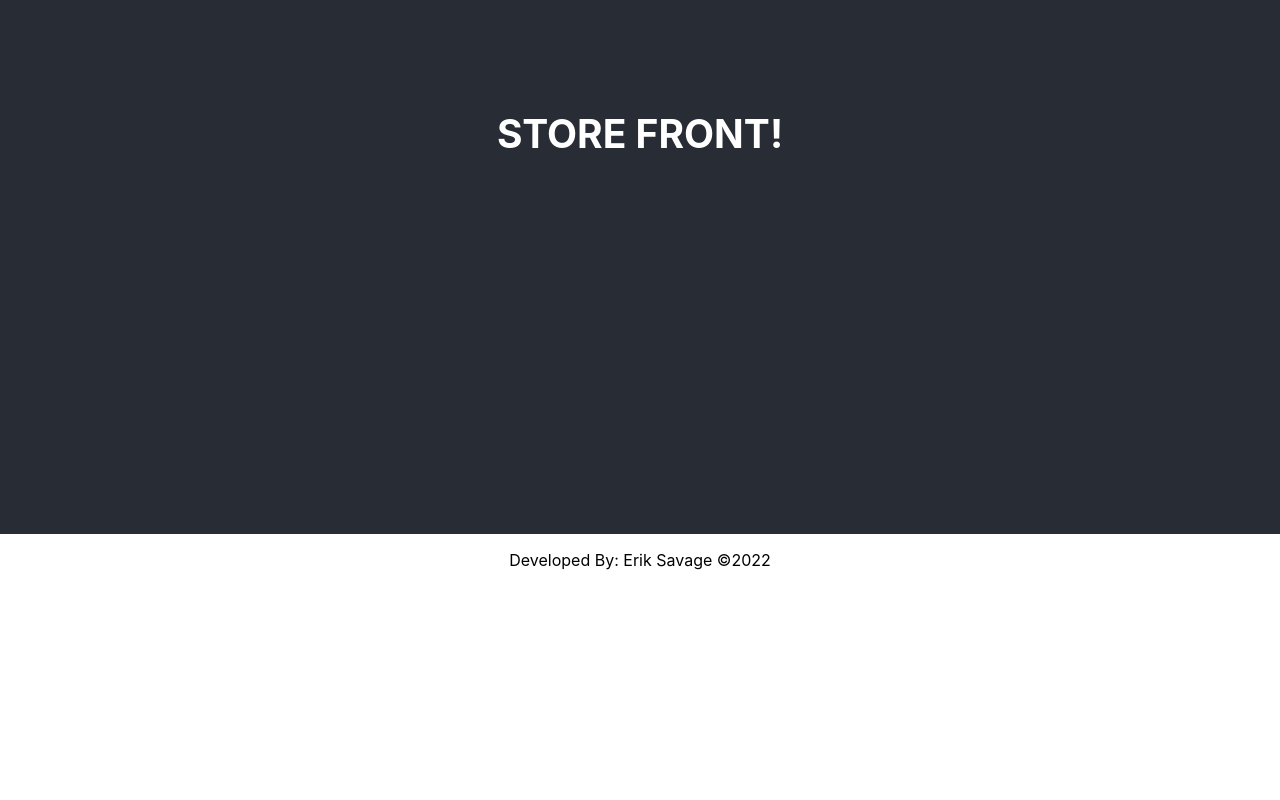
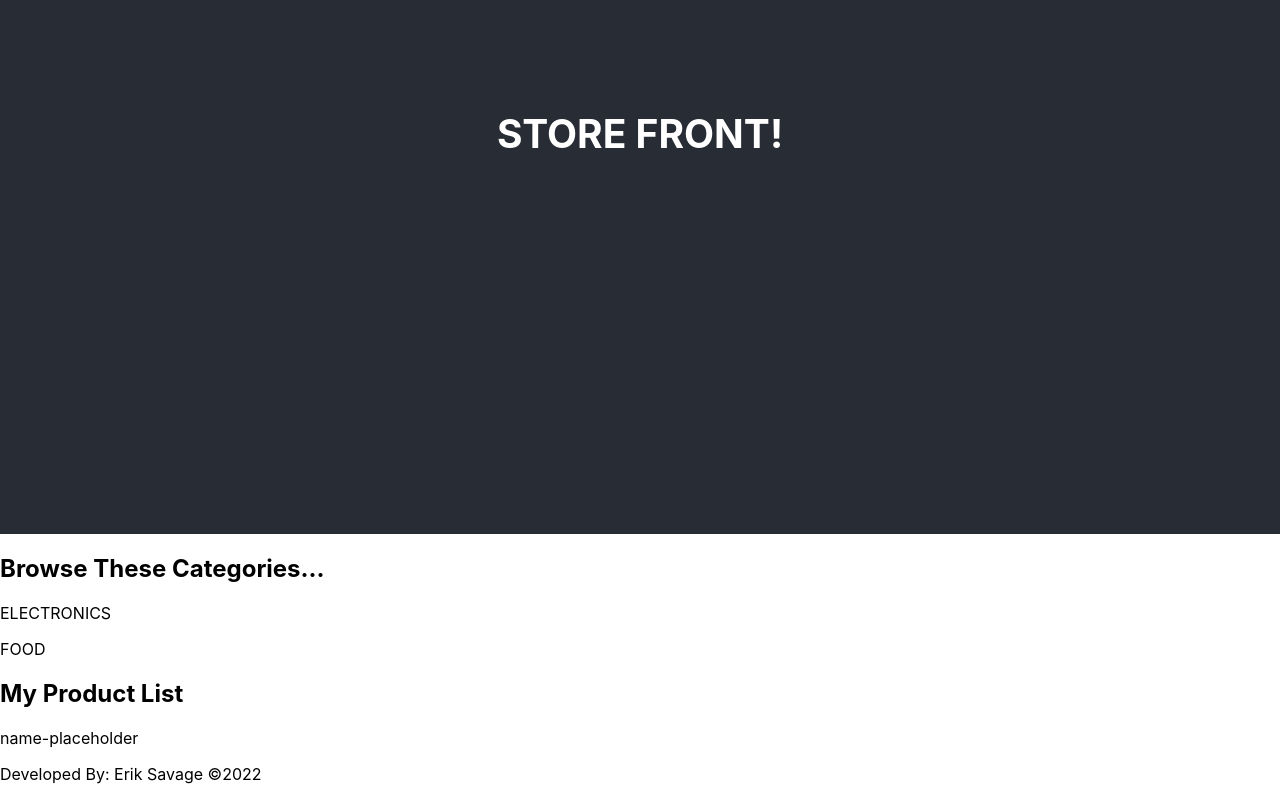
Before and after one commit to CodeFellows-esavage/storefront, a React (Create React App) app: page / in a window 1280 px wide. Shown: the part 348-1148 px from the top of the page. Before the commit the page ends 934 px from the top, so only its background shows below. Built offline with nearby package versions, Linux system fonts and the light colour scheme.

Commit message:
adds product and category global state

```diff
--- a/src/App.js
+++ b/src/App.js
@@ -1,16 +1,24 @@
 import './App.css';
+import { Provider } from 'react-redux';
+import createReduxStore from './store';
 import Header from './components/header/Header';
 import Footer from './components/footer/Footer';
+import Categories from './components/storefront/Categories';
+import Products from './components/storefront/Products';
+
+const store = createReduxStore();
 
 function App() {
   return (
-    <div className="App">
+    <Provider store={store}>
       <Header />
       <section className="App-header">
         <h1>STORE FRONT!</h1>
       </section>
+      <Categories />
+      <Products />
       <Footer />
-    </div>
+    </Provider>
   );
 }
 
--- a/src/components/storefront/Categories.jsx
+++ b/src/components/storefront/Categories.jsx
@@ -0,0 +1,27 @@
+import React from "react";
+import {connect} from 'react-redux';
+import { nanoid } from "nanoid";
+import {addCategory} from '../../store/categories.js'
+
+function Categories(props){
+  console.log(props.categories);
+  return(
+   <div>
+      <h2>Browse These Categories...</h2>
+      {props.categories.map(category => <p key={nanoid()}>{category.displayName}</p>)}
+   </div>
+
+  )
+}
+
+function mapStateToProps(state){
+  return {
+    categories: state.category.categories,
+  }
+}
+
+const mapDispatchToProps = {
+  addCategory,
+}
+
+export default connect(mapStateToProps, mapDispatchToProps)(Categories);
--- a/src/components/storefront/Products.jsx
+++ b/src/components/storefront/Products.jsx
@@ -0,0 +1,29 @@
+import React from "react";
+import { connect } from "react-redux";
+import { nanoid } from "nanoid";
+import { addProduct } from "../../store/products";
+
+function Products(props){
+
+  console.log(props.products);
+
+
+  return (
+    <>
+      <h2>My Product List</h2>
+      {props.products.map(product => <p key={nanoid()}>{product.name}</p>)}
+    </>
+  )
+}
+
+function mapStateToProps(state){
+  return {
+    products: state.product.products,
+  }
+}
+
+const mapDispatchToProps = {
+  addProduct,
+}
+
+export default connect(mapStateToProps, mapDispatchToProps)(Products);
--- /dev/null
+++ b/src/store/index.js
@@ -0,0 +1,19 @@
+import { createStore, combineReducers } from "redux";
+import { composeWithDevTools } from "redux-devtools-extension";
+
+import categoryReducer from "./categories";
+import productReducer from "./products";
+
+const reducers = combineReducers({
+  category: categoryReducer,
+  product: productReducer,
+})
+
+//start here at create store....
+const createReduxStore = () => {
+  return createStore(reducers, composeWithDevTools());
+}
+
+//can this just be exported as store?
+
+export default createReduxStore;
```
